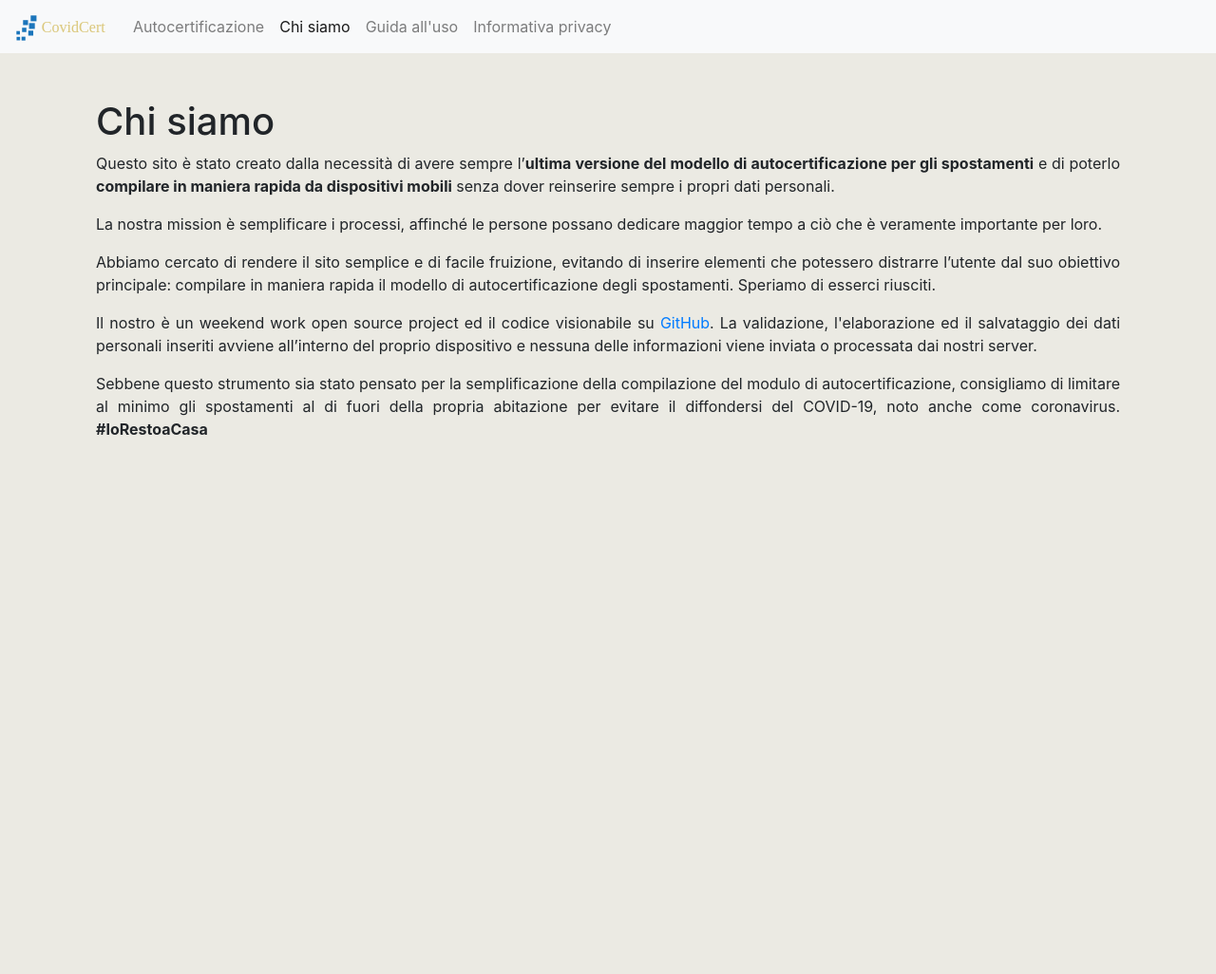
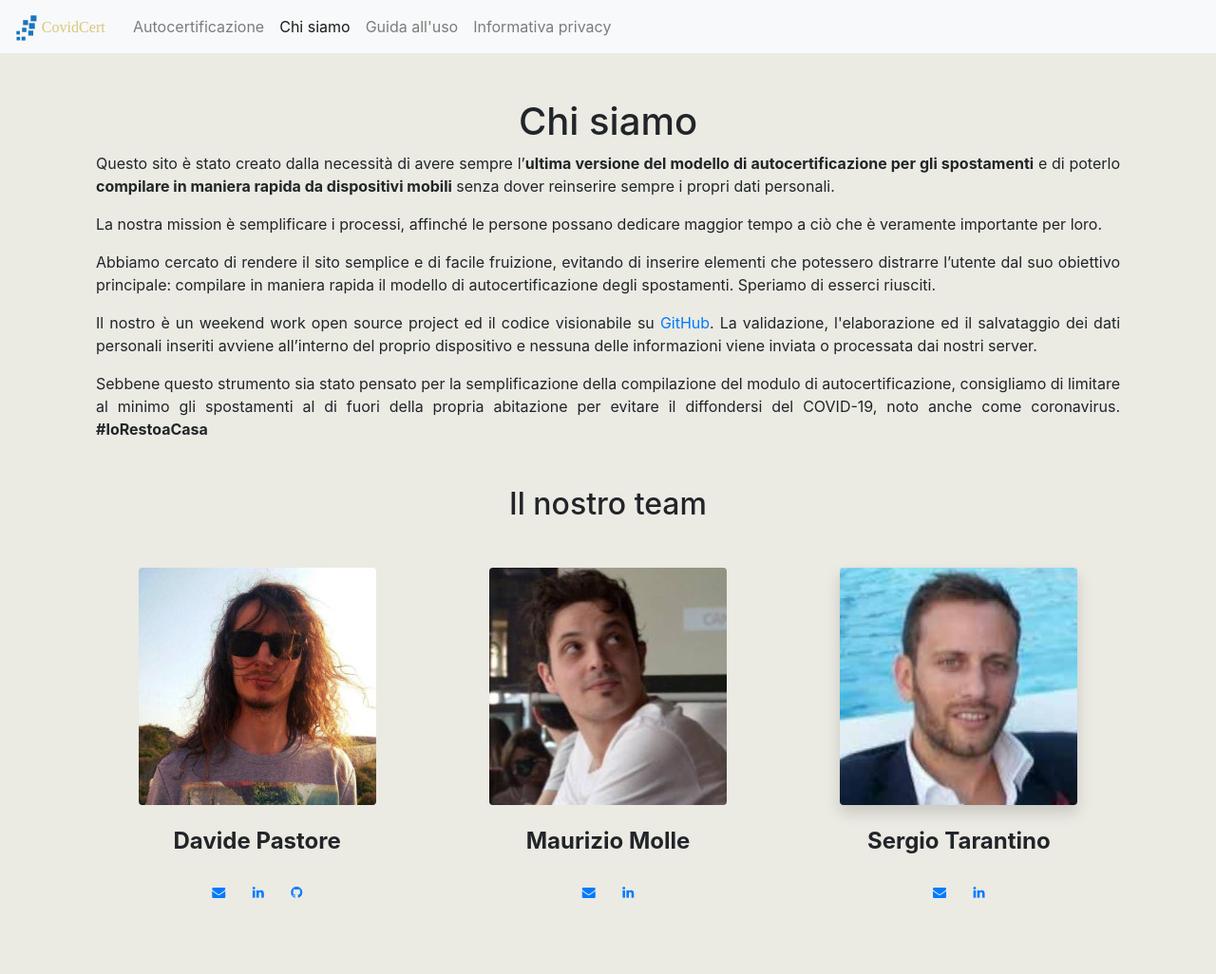
Before and after one commit to Ceeresa/autocertificazione, a Jekyll site: the page built from chi-siamo.md, in a window 1280 px wide. Shown: the whole page at 95% size. Built offline with Jekyll 4.4.1, drawn with Linux system fonts in a browser that asks for light colours; comment, search, counter and statistics services are not loaded; before the commit the page ends 900 px from its top, so only the background shows below that.

Commit message:
Unify Title and Add pictures to Chi siamo

```diff
--- a/chi-siamo.md
+++ b/chi-siamo.md
@@ -3,7 +3,7 @@ layout: index
 title: "Chi siamo"
 ---
 <div class="container px-3 py-3 pt-md-5 pb-md-4 mx-auto text-justify">
-    <h1>Chi siamo</h1>
+    <h1 class="h1-responsive text-center">Chi siamo</h1>
     <p>Questo sito è stato creato dalla necessità di avere sempre l’<b>ultima versione del modello di autocertificazione per gli spostamenti</b> e di poterlo <b>compilare in maniera rapida da dispositivi mobili</b> senza dover reinserire sempre i propri dati personali.</p>
     <p>La nostra mission è semplificare i processi, affinché le persone possano dedicare maggior tempo a ciò che è veramente importante per loro.</p>
     <p>Abbiamo cercato di rendere il sito semplice e di facile fruizione, evitando di inserire elementi che potessero distrarre l’utente dal suo obiettivo principale: compilare in maniera rapida il modello di autocertificazione degli spostamenti. Speriamo di esserci riusciti.</p>
@@ -11,4 +11,66 @@ title: "Chi siamo"
     La validazione, l'elaborazione ed il salvataggio dei dati personali inseriti avviene all’interno del proprio dispositivo e nessuna delle informazioni viene inviata o processata dai nostri server.<br>
     </p>
     <p>Sebbene questo strumento sia stato pensato per la semplificazione della compilazione del modulo di autocertificazione, consigliamo di limitare al minimo gli spostamenti al di fuori della propria abitazione per evitare il diffondersi del COVID-19, noto anche come coronavirus. <b>#IoRestoaCasa</b></p>
+    <section class="team-section text-center my-5">
+
+  <!-- Section heading -->
+  <h2 class="h2-responsive my-5">Il nostro team</h2>
+  <!-- Section description -->
+  <p class="grey-text w-responsive mx-auto mb-5"></p>
+
+  <!-- Grid row -->
+  <div class="row text-center">
+
+    <!-- Davide Pastore -->
+    <div class="col-md-4 mb-md-0 mb-5">
+      <div class="avatar mx-auto">
+        <img src="/img/cs-dp.jpg" class="rounded z-depth-1-half" alt="Foto Davide Pastore">
+      </div>
+      <h4 class="font-weight-bold dark-grey-text my-4">Davide Pastore</h4>
+      <!-- <h6 class="text-uppercase grey-text mb-3"><strong></strong></h6>-->
+      <a type="button" class="btn-floating btn-sm mx-1 mb-0 btn-tw" href="mailto:davide.pastore@covidcert.it">
+        <i class="fa fa-envelope "></i>
+      </a>
+      <a type="button" class="btn-floating btn-sm mx-1 mb-0 btn-li" href="https://www.linkedin.com/in/davide-pastore-9271b847/">
+        <i class="fa fa-linkedin"></i>
+      </a>
+      <a type="button" class="btn-floating btn-sm mx-1 mb-0 btn-dribbble">
+        <i class="fa fa-github"></i>
+      </a>
+    </div>
+    <!-- Maurizio Molle -->
+    <div class="col-md-4 mb-md-0 mb-5">
+      <div class="avatar mx-auto">
+        <img src="/img/cs-mm.jpg" class="rounded z-depth-1-half" alt="Foto Maurizio Molle">
+      </div>
+      <h4 class="font-weight-bold dark-grey-text my-4">Maurizio Molle</h4>
+      <!-- <h6 class="text-uppercase grey-text mb-3"><strong></strong></h6>-->
+      <!--Email-->
+      <a type="button" class="btn-floating btn-sm mx-1 mb-0 btn-tw" href="mailto:maurizio.molle@covidcert.it">
+        <i class="fa fa-envelope "></i>
+      </a>
+      <a type="button" class="btn-floating btn-sm mx-1 mb-0 btn-li" href="https://www.linkedin.com/in/mauriziomolle/">
+        <i class="fa fa-linkedin"></i>
+      </a>
+    </div>
+    <!-- Sergio Tarantino -->
+    <div class="col-md-4">
+      <div class="avatar mx-auto">
+        <img src="/img/cs-st.jpg" class="rounded shadow z-depth-1-half" alt="Foto Sergio Tarantino">
+      </div>
+      <h4 class="font-weight-bold dark-grey-text my-4">Sergio Tarantino</h4>
+      <!-- <h6 class="text-uppercase grey-text mb-3"><strong></strong></h6>-->
+      <a type="button" class="btn-floating btn-sm mx-1 mb-0 btn-tw" href="mailto:sergio.tarantino@covidcert.it">
+        <i class="fa fa-envelope "></i>
+      </a>
+      <a type="button" class="btn-floating btn-sm mx-1 mb-0 btn-li" href="https://www.linkedin.com/in/sergiotarantino/">
+        <i class="fa fa-linkedin"></i>
+      </a>
+    </div>
+    <!-- Grid column -->
+
+  </div>
+  <!-- Grid row -->
+
+</section>
 </div>
```
Also changed, not shown: guida.md (+1 -1 lines), index.md (+1 -0 lines), privacy-policy.md (+1 -1 lines), img/cs-dp.jpg (added), img/cs-mm.jpg (added), img/cs-st.jpg (added).
